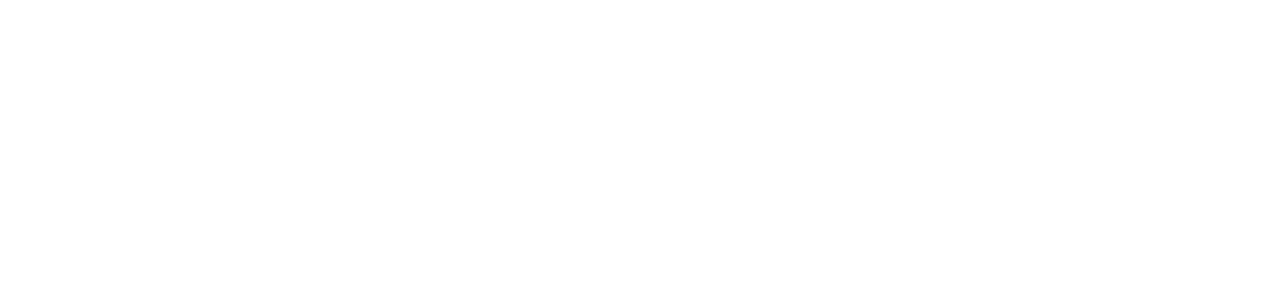
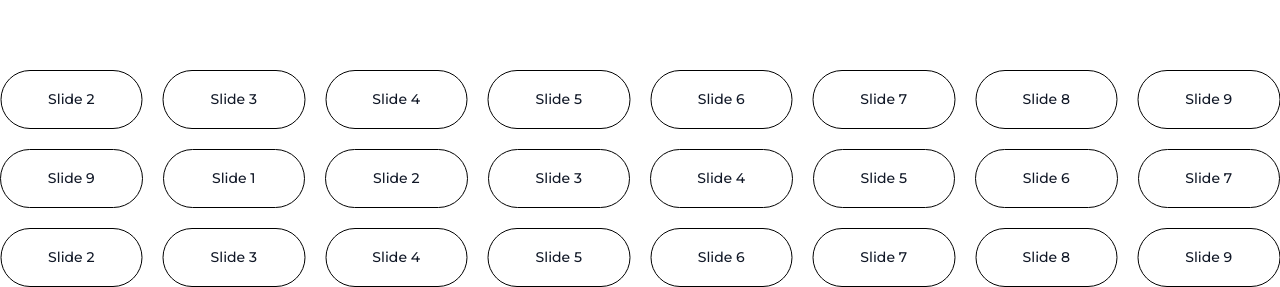
Before and after one commit to AlazarStudio/puteshestvuy_v_kchr, a Next.js app: page / in a window 1280 px wide. Shown: the part 4524-4811 px from the top of the page. Before the commit the page ends 4504 px from the top, so only its background shows below. Built offline with nearby package versions, Linux system fonts and the light colour scheme.

Commit message:
upd - 3 sliders

```diff
--- /dev/null
+++ b/src/components/MoveLines/MoveLines.jsx
@@ -0,0 +1,141 @@
+'use client'
+
+import { motion } from 'framer-motion'
+import { useRef } from 'react'
+import styles from './MoveLines.module.css'
+
+import { Swiper, SwiperSlide } from 'swiper/react';
+// Import Swiper styles
+import 'swiper/css';
+import 'swiper/css/pagination';
+import 'swiper/css/navigation';
+
+
+// import required modules
+import { Autoplay, Pagination, Navigation } from 'swiper/modules';
+
+const BASE_TOUR_TYPES_1 = [
+  'Водный туризм',
+  'Культурно-позновательный туризм',
+  'Гастрономический туризм',
+  'Лечебно-оздоровительный туризм',
+  'Природный туризм',
+  'Рыболовно-охотничий туризм',
+]
+
+const BASE_TOUR_TYPES_2 = [
+  'Отдых у воды',
+  'Палаточный лагерь',
+  'Кемпинги и глэмпинги',
+  'Семейный отдых',
+  'Сельский туризм',
+  'Отдых с детьми',
+  'Активный отдых',
+]
+
+const BASE_TOUR_TYPES_3 = [
+  'Водный туризм',
+  'Культурно-позновательный туризм',
+  'Гастрономический туризм',
+  'Лечебно-оздоровительный туризм',
+  'Природный туризм',
+  'Рыболовно-охотничий туризм',
+  'Семейный отдых',
+  'Сельский туризм',
+]
+
+export default function MoveLines() {
+  const swiperRef = useRef(null)
+
+  return (
+    <div className={styles.slider}>
+      <div
+        className={styles.sliderLine}
+      >
+        <Swiper
+          onSwiper={(swiper) => {
+            swiperRef.current = swiper
+          }}
+          slidesPerView={8}
+          spaceBetween={20}
+          autoplay={{
+            delay: 0,
+          }}
+          speed={5000}
+          loop={true}
+          modules={[Autoplay]}
+          className="mySwiper1"
+        >
+          <SwiperSlide><div className={styles.item}>Slide 1</div></SwiperSlide>
+          <SwiperSlide><div className={styles.item}>Slide 2</div></SwiperSlide>
+          <SwiperSlide><div className={styles.item}>Slide 3</div></SwiperSlide>
+          <SwiperSlide><div className={styles.item}>Slide 4</div></SwiperSlide>
+          <SwiperSlide><div className={styles.item}>Slide 5</div></SwiperSlide>
+          <SwiperSlide><div className={styles.item}>Slide 6</div></SwiperSlide>
+          <SwiperSlide><div className={styles.item}>Slide 7</div></SwiperSlide>
+          <SwiperSlide><div className={styles.item}>Slide 8</div></SwiperSlide>
+          <SwiperSlide><div className={styles.item}>Slide 9</div></SwiperSlide>
+        </Swiper>
+      </div>
+
+      <div
+        className={styles.sliderLine}
+      >
+        <Swiper
+          onSwiper={(swiper) => {
+            swiperRef.current = swiper
+          }}
+          slidesPerView={8}
+          spaceBetween={20}
+          autoplay={{
+            delay: 0,
+            reverseDirection: true,
+          }}
+          speed={5000}
+          loop={true}
+          modules={[Autoplay]}
+          className="mySwiper1"
+        >
+          <SwiperSlide><div className={styles.item}>Slide 1</div></SwiperSlide>
+          <SwiperSlide><div className={styles.item}>Slide 2</div></SwiperSlide>
+          <SwiperSlide><div className={styles.item}>Slide 3</div></SwiperSlide>
+          <SwiperSlide><div className={styles.item}>Slide 4</div></SwiperSlide>
+          <SwiperSlide><div className={styles.item}>Slide 5</div></SwiperSlide>
+          <SwiperSlide><div className={styles.item}>Slide 6</div></SwiperSlide>
+          <SwiperSlide><div className={styles.item}>Slide 7</div></SwiperSlide>
+          <SwiperSlide><div className={styles.item}>Slide 8</div></SwiperSlide>
+          <SwiperSlide><div className={styles.item}>Slide 9</div></SwiperSlide>
+        </Swiper>
+      </div>
+
+      <div
+        className={styles.sliderLine}
+      >
+        <Swiper
+          onSwiper={(swiper) => {
+            swiperRef.current = swiper
+          }}
+          slidesPerView={8}
+          spaceBetween={20}
+          autoplay={{
+            delay: 0,
+          }}
+          speed={5000}
+          loop={true}
+          modules={[Autoplay]}
+          className="mySwiper1"
+        >
+          <SwiperSlide><div className={styles.item}>Slide 1</div></SwiperSlide>
+          <SwiperSlide><div className={styles.item}>Slide 2</div></SwiperSlide>
+          <SwiperSlide><div className={styles.item}>Slide 3</div></SwiperSlide>
+          <SwiperSlide><div className={styles.item}>Slide 4</div></SwiperSlide>
+          <SwiperSlide><div className={styles.item}>Slide 5</div></SwiperSlide>
+          <SwiperSlide><div className={styles.item}>Slide 6</div></SwiperSlide>
+          <SwiperSlide><div className={styles.item}>Slide 7</div></SwiperSlide>
+          <SwiperSlide><div className={styles.item}>Slide 8</div></SwiperSlide>
+          <SwiperSlide><div className={styles.item}>Slide 9</div></SwiperSlide>
+        </Swiper>
+      </div>
+    </div>
+  )
+}
--- /dev/null
+++ b/src/components/MoveLines/MoveLines.module.css
@@ -0,0 +1,47 @@
+.moveLines {
+    display: flex;
+    flex-direction: column;
+    gap: 20px;
+    position: relative;
+    width: 100%;
+    overflow: hidden;
+}
+
+.line {
+    display: flex;
+    gap: 20px;
+    width: max-content;
+    flex-wrap: nowrap;
+    will-change: transform;
+}
+
+.lineReverse {
+    flex-direction: row-reverse;
+}
+
+.item {
+    width: 100%;
+    font-weight: 500;
+    font-size: 14px;
+    line-height: 150%;
+    letter-spacing: 0%;
+    border-radius: 30px;
+    padding: 18px 35px;
+    border: 1px solid #000;
+    text-align: center;
+}
+
+.slider{
+    width: 100%;
+    display: flex;
+    flex-direction: column;
+    gap: 20px;
+}
+
+.sliderLine{
+    width: 100%;
+}
+
+.sliderLine :global(.swiper-wrapper){
+    transition-timing-function: linear !important;
+}
--- a/src/sections/Main_page/Main_page.jsx
+++ b/src/sections/Main_page/Main_page.jsx
@@ -1,6 +1,5 @@
 'use client'
 
-import { motion } from 'framer-motion'
 import styles from './Main_page.module.css'
 import SliderFullScreen from '@/components/SliderFullScreen/SliderFullScreen'
 import TitleButton from '@/components/TitleButton/TitleButton'
@@ -9,6 +8,7 @@
 import SwiperSliderMain from '@/components/SwiperSliderMain/SwiperSliderMain'
 import NewsFullBlock from '@/components/NewsFullBlock/NewsFullBlock'
 import ServiceTabBlock from '@/components/ServiceTabBlock/ServiceTabBlock'
+import MoveLines from '@/components/MoveLines/MoveLines'
 
 
 export default function Main_page() {
@@ -51,7 +51,7 @@
           <ServiceTabBlock />
         </CenterBlock>
 
-
+        <MoveLines />
       </div>
     </main>
   )
```
